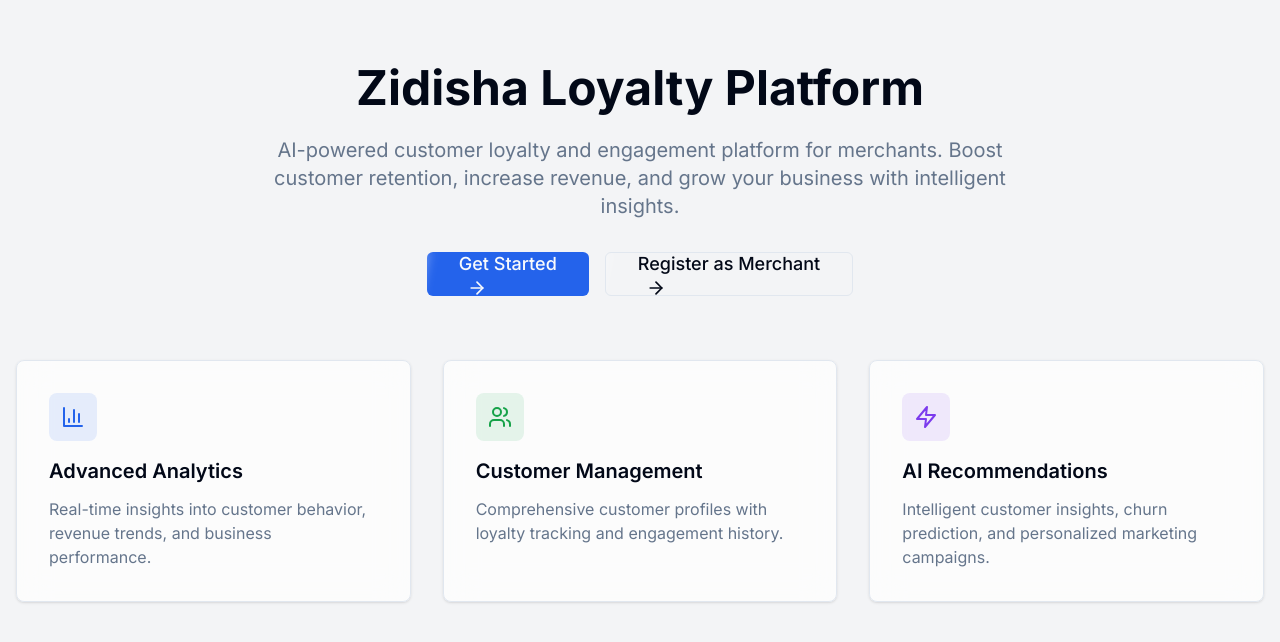
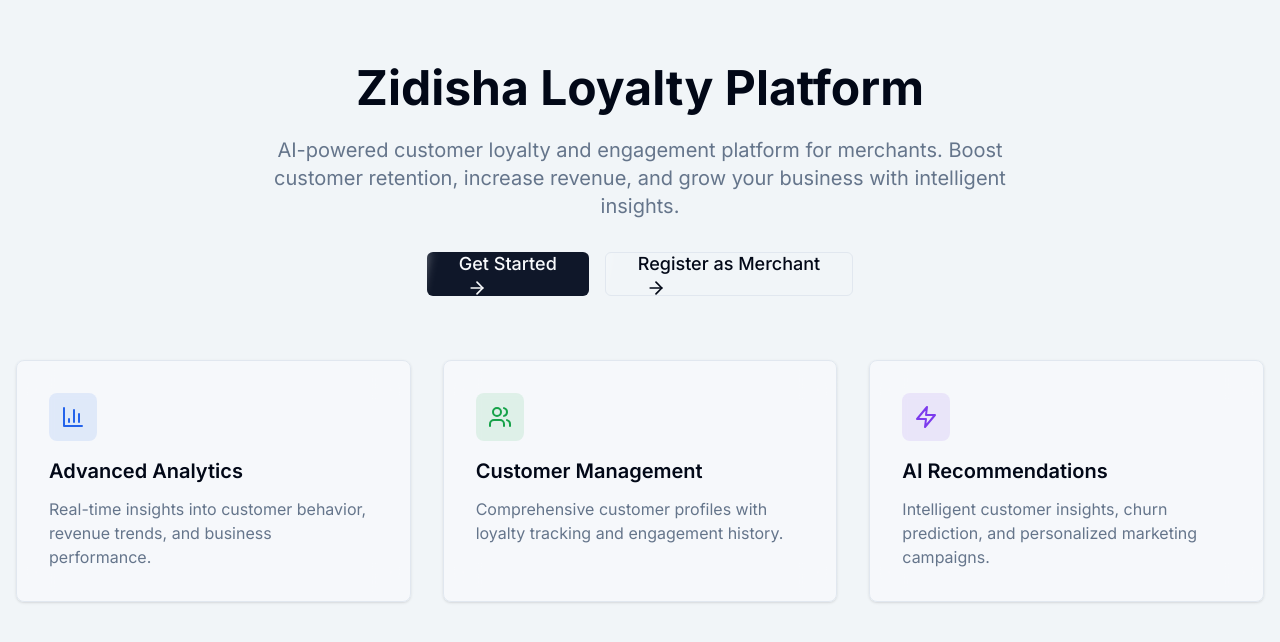
Before and after one commit to theAcer/oops-frontend-fix, a Next.js app: page / in a window 1280 px wide. Shown: the top 642 px of the page. Built offline with nearby package versions, Linux system fonts and the light colour scheme; no server answers.

Commit message:
Revert "[dyad] Updated global styles to match Figma - wrote 2 file(s)"
This reverts commit 80c7e444bec8665bf4921cfa04f1fd4d9c619904.

```diff
--- a/src/app/globals.css
+++ b/src/app/globals.css
@@ -1,13 +1,13 @@
 @import "tailwindcss";
 
 @theme {
-  --color-background: hsl(220 14% 96%); /* Light grey background from Figma */
+  --color-background: hsl(210 36% 96%); /* Slightly darker background for contrast */
   --color-foreground: hsl(222 84% 5%);
-  --color-card: hsl(0 0% 100%); /* White card background */
+  --color-card: hsl(210 40% 98%); /* Slightly off-white for cards */
   --color-card-foreground: hsl(222 84% 5%);
   --color-popover: hsl(0 0% 100%);
   --color-popover-foreground: hsl(222 84% 5%);
-  --color-primary: hsl(221 83% 53%); /* Primary blue from Figma gradient start */
+  --color-primary: hsl(222 47% 11%);
   --color-primary-foreground: hsl(210 40% 98%);
   --color-secondary: hsl(210 40% 96%);
   --color-secondary-foreground: hsl(222 47% 11%);
@@ -29,8 +29,8 @@
   --color-success-foreground: hsl(210 40% 98%);
   --color-warning: hsl(38 92% 50%);
   --color-warning-foreground: hsl(48 96% 89%);
-  --color-brand-primary: hsl(221 83% 53%); /* Figma brand blue */
-  --color-brand-secondary: hsl(262 83% 58% ); /* Figma brand purple */
+  --color-brand-primary: hsl(221 83% 53%);
+  --color-brand-secondary: hsl(262 83% 58% );
   --gradient-primary: linear-gradient(135deg, hsl(221 83% 53%), hsl(262 83% 58%));
   --gradient-subtle: linear-gradient(180deg, hsl(210 40% 98%), hsl(214 32% 91%));
   --shadow-elegant: 0 10px 30px -10px hsl(221 83% 53% / 0.2);
@@ -42,9 +42,9 @@
 
 @media (prefers-color-scheme: dark) {
   :root {
-    --color-background: hsl(217 33% 19%); /* Dark background from Figma */
+    --color-background: hsl(217 33% 19%); /* Slightly lighter background for contrast */
     --color-foreground: hsl(210 40% 98%);
-    --color-card: hsl(217 33% 17%); /* Dark card background */
+    --color-card: hsl(217 33% 17%); /* Slightly darker dark for cards */
     --color-card-foreground: hsl(210 40% 98%);
     --color-popover: hsl(222 84% 5%);
     --color-popover-foreground: hsl(210 40% 98%);
```
